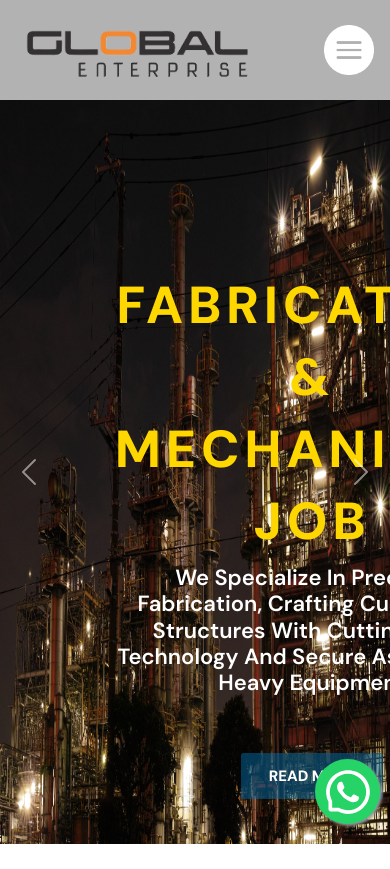
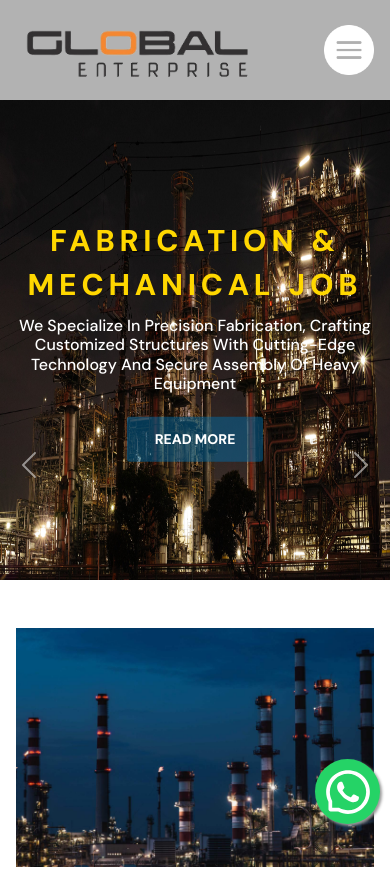
Before and after one commit to rmaheshwari819/globalenterprises, a React (Create React App) app: page / in a window 390 px wide. Shown: the top 869 px of the page. Built offline with nearby package versions, Linux system fonts and the light colour scheme.

Commit message:
added: responsive done for bannerSlider

```diff
--- a/src/components/BannerSlider/BannerSlider.css
+++ b/src/components/BannerSlider/BannerSlider.css
@@ -9,14 +9,13 @@
   flex-direction: column;
   justify-content: center;
   align-items: center;
-  max-width: 600px;
+  max-width: 700px;
   width: 100%;
   margin: auto;
   position: absolute;
-  top: 20%;
-  left: 30%;
-
-  transform: translate(-30%, -30%);
+  bottom: 50%;
+  right: 50%;
+  transform: translate(50%, 50%);
   padding: 20px 0px;
 }
 .textbox-design h1 {
@@ -24,7 +23,7 @@
   text-align: center;
   text-transform: uppercase;
   font-weight: 800;
-  color:gold;
+  color: gold;
   letter-spacing: 0.3rem;
   line-height: 4.5rem;
   word-spacing: 0.2rem;
@@ -34,33 +33,101 @@
   font-size: 22px;
   text-align: center;
   text-transform: capitalize;
-  font-weight: 600;
+  font-weight: 500;
   color: #fff;
 }
 
 .textbox-design button {
   border: none;
-  border-radius: 2px;
+  border-radius: 3px;
   outline: none;
   padding: 12px 28px;
   font-weight: 800;
   color: #fff;
   text-transform: uppercase;
-  font-size: 15px;
+  font-size: 14px;
   /* background-color: rgba(0, 0, 0, 0.5); */
   background-color: rgba(2, 107, 163, 0.5);
+  transition: all 0.2s ease-in-out;
 }
 .textbox-design button:hover {
   background-color: #005582;
+  border-radius: 5px;
 }
-/* .carousel-control-next-icon {
-  background-image: url(../../assets/gbl/arrow.png) !important;
-  background-size: cover;
-  background-color: transparent;
+
+@media screen and (max-width: 840px) {
+  .textbox-design h1 {
+    font-size: 45px;
+  }
+  .textbox-design h2 {
+    font-size: 20px;
+  }
+  .textbox-design {
+    /* padding: 0px 50px; */
+    max-width: 600px;
+  }
 }
-.carousel-control-prev-icon {
-  background-image: url(../../assets/gbl/arrow.png) !important;
-  transform: scaleX(-1);
-  background-size: cover;
-  background-color: black;
-} */
+
+@media screen and (max-width: 736px) {
+  .textbox-design h1 {
+    letter-spacing: 0.3rem;
+    line-height: 3.6rem;
+    word-spacing: 0.1rem;
+    font-size: 35px;
+  }
+  .textbox-design h2 {
+    font-size: 18px;
+  }
+  .textbox-design {
+    max-width: 550px;
+  }
+  .img-container {
+    height: 400px;
+  }
+}
+
+@media screen and (max-width: 640px) {
+  .textbox-design h1 {
+    letter-spacing: 0.3rem;
+    line-height: 3.2rem;
+    word-spacing: 0.1rem;
+    font-size: 35px;
+  }
+  .textbox-design h2 {
+    font-size: 18px;
+  }
+  .textbox-design {
+    max-width: 500px;
+  }
+  .img-container {
+    height: 400px;
+  }
+}
+@media screen and (max-width: 420px) {
+  .textbox-design h1 {
+    letter-spacing: 0.3rem;
+    line-height: 2.8rem;
+    word-spacing: 0.1rem;
+    font-size: 30px;
+  }
+  .textbox-design h2 {
+    font-size: 16px;
+  }
+  .textbox-design {
+    max-width: 500px;
+  }
+}
+
+@media screen and (max-width: 620px) {
+  .carousel-control-next-icon {
+    margin-top: 250px;
+  }
+  .carousel-control-prev-icon {
+    margin-top: 250px;
+  }
+}
+@media screen and (max-width: 620px) {
+  .img-container {
+    height: 480px;
+  }
+}
--- a/src/components/BannerSlider/BannerSlider.jsx
+++ b/src/components/BannerSlider/BannerSlider.jsx
@@ -15,32 +15,38 @@ const BannerSlider = () => {
     {
       image: Slider1,
       heading: 'Civil Construction & Renovation',
-      subheading: 'From ground-up construction to meticulous renovations, we bring expertise, precision, and a keen eye to project.',
+      subheading:
+        'From ground-up construction to meticulous renovations, we bring expertise, precision, and a keen eye to project.',
     },
     {
       image: Slider2,
       heading: 'Fabrication & Mechanical Job',
-      subheading: 'We specialize in precision fabrication, crafting customized structures with cutting-edge technology and secure assembly of heavy equipment',
+      subheading:
+        'We specialize in precision fabrication, crafting customized structures with cutting-edge technology and secure assembly of heavy equipment',
     },
     {
       image: Slider3,
       heading: 'Operation & Maintenance',
-      subheading: 'We excel in seamless operation and maintenance services, ensuring optimal functionality and longevity for your assets',
+      subheading:
+        'We excel in seamless operation and maintenance services, ensuring optimal functionality and longevity for your assets',
     },
     {
       image: Slider4,
       heading: 'Earthmovers & Crane Supply',
-      subheading: 'We provide top-tier Earthmover Services, offering heavy-duty equipment for efficient project execution, deliver reliable lifting solutions',
+      subheading:
+        'We provide top-tier Earthmover Services, offering heavy-duty equipment for efficient project execution, deliver reliable lifting solutions',
     },
     {
       image: Slider5,
       heading: 'Man Power & Electrical Works',
-      subheading: 'From installations to intricate system designs, we deliver top-notch solutions that meet the highest industry standards.',
+      subheading:
+        'From installations to intricate system designs, we deliver top-notch solutions that meet the highest industry standards.',
     },
     {
       image: Slider6,
       heading: 'Structure & Equipment Erection',
-      subheading: 'Our dedicated team is committed to keeping your operations running smoothly and efficiently.',
+      subheading:
+        'Our dedicated team is committed to keeping your operations running smoothly and efficiently.',
     },
   ];
 
@@ -54,9 +60,9 @@ const BannerSlider = () => {
     >
       {BannerData.map((item, index) => (
         <Carousel.Item key={index}>
-          <motion.div className="img-container">
-            <motion.div style={{ width: '100%', height: '100%' }}>
-              <motion.img
+          <div className="img-container">
+            <div style={{ width: '100%', height: '100%' }}>
+              <img
                 initial={{ scale: 1 }}
                 whileInView={{ scale: 1.3 }}
                 transition={{ duration: 12.5, ease: 'easeIn' }}
@@ -64,21 +70,24 @@ const BannerSlider = () => {
                 style={{ width: '100%', height: '100%', contain: 'cover' }}
                 alt={item.heading}
               />
-            </motion.div>
-            <motion.div
+            </div>
+            <div style={{ border: '1px solid red' }}>
+              <div
                 initial={{ scale: 0, opacity: 0 }}
                 whileInView={{ scale: 1, opacity: 1 }}
                 transition={{ duration: 1.2, delay: 0.6, ease: 'easeInOut' }}
-              className="textbox-design"
+                className="textbox-design px-lg-0 px-md-0 px-sm-0 px-2"
               >
-              <motion.h1>{item.heading}</motion.h1>
-              <motion.h2>{item.subheading}</motion.h2>
+                <h1>{item.heading}</h1>
+                <h2>{item.subheading}</h2>
                 <Link to="/services">
-                  <button className="mt-5">Read more</button>
+                  <button className="mt-lg-5 mt-md-5 mt-sm-4 mt-3">
+                    Read more
+                  </button>
                 </Link>
-              {/* <motion.button className="mt-5">Read more</motion.button> */}
-            </motion.div>
-          </motion.div>
+              </div>
+            </div>
+          </div>
         </Carousel.Item>
       ))}
     </Carousel>
```
Lines whose indentation alone changed are shown as unchanged.
